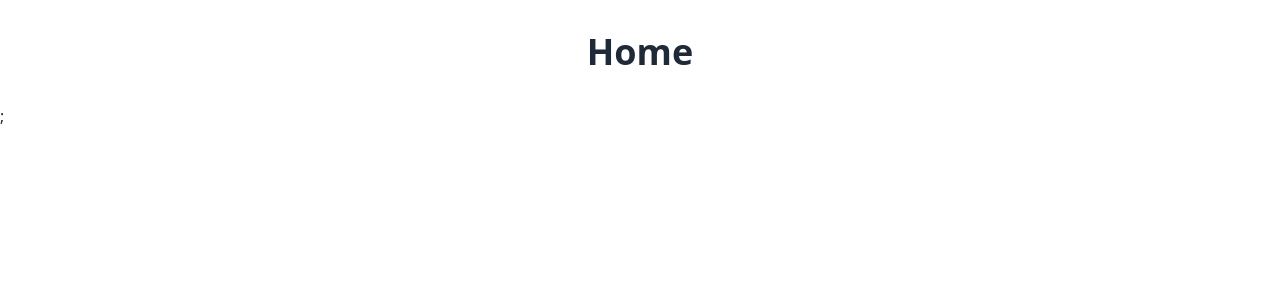
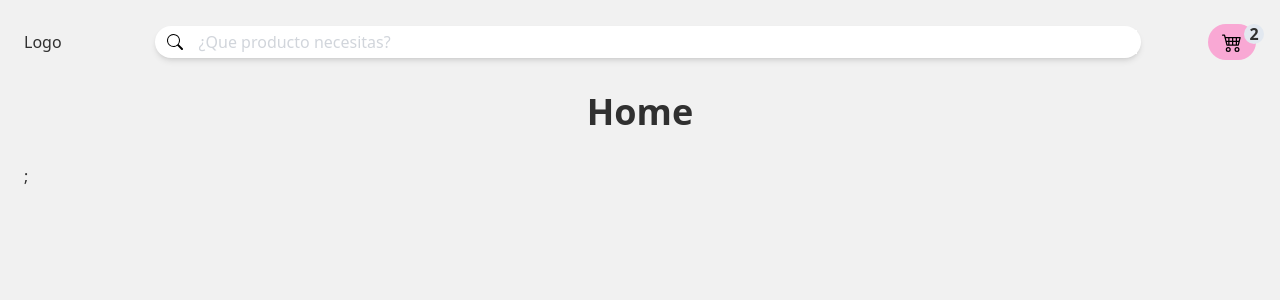
Before and after one commit to nacermanuel/anfisa, a Next.js app in the folder frontend/: page / in a window 1280 px wide. Shown: the top 300 px of the page. Built offline with nearby package versions, Linux system fonts and the light colour scheme.

Commit message:
feat(navbar): add-component-navigation

```diff
--- a/frontend/src/app/layout.tsx
+++ b/frontend/src/app/layout.tsx
@@ -1,4 +1,6 @@
+import Navigation from "@/components/Navigation";
 import "./globals.css";
+import Container from "@/components/Container";
 
 export const metadata = {
   title: "Create Next App",
@@ -12,7 +14,12 @@ export default function RootLayout({
 }) {
   return (
     <html lang="en">
-      <body>{children}</body>
+      <body>
+        <Container>
+          <Navigation />
+          {children}
+        </Container>
+      </body>
     </html>
   );
 }
--- /dev/null
+++ b/frontend/src/components/Container.tsx
@@ -0,0 +1,9 @@
+interface Props {
+  children: React.ReactNode;
+}
+
+const Container = ({ children }: Props) => {
+  return <div className="max-w-7xl mx-auto p-6">{children}</div>;
+};
+
+export default Container;
--- /dev/null
+++ b/frontend/src/components/Navigation.tsx
@@ -0,0 +1,23 @@
+import React from "react";
+import Search from "./Search";
+import cardSvg from "../../public/svg/card.svg";
+import Image from "next/image";
+
+const Navigation = () => {
+  return (
+    <nav className="flex items-center justify-between gap-2 flex-wrap">
+      <div className="w-[4rem]">Logo</div>
+      <div className="w-4/5 max-[800px]:w-full max-[800px]:order-last mx-auto">
+        <Search />
+      </div>
+      <div className="w-[3rem] bg-pink-300 p-2 flex justify-center rounded-full relative hover:cursor-pointer hover:shadow-md">
+        <Image src={cardSvg} alt="card" width="20" height="20" />
+        <span className="bg-slate-200 rounded-full w-5 h-5 absolute top-0 right-[-0.5rem] flex justify-center items-center">
+          <b>2</b>
+        </span>
+      </div>
+    </nav>
+  );
+};
+
+export default Navigation;
--- /dev/null
+++ b/frontend/src/components/Search.tsx
@@ -0,0 +1,20 @@
+import Image from "next/image";
+import React from "react";
+import searchSvg from "../../public/svg/search.svg";
+
+const Search = () => {
+  return (
+    <form className="bg-white flex gap-2 items-center shadow-md rounded-s-full rounded-e-full p-1">
+      <button className="mx-2">
+        <Image src={searchSvg} alt="search" />
+      </button>
+      <input
+        type="text"
+        className="border-none outline-none text-gray-400 placeholder-gray-300 w-full"
+        placeholder="¿Que producto necesitas?"
+      />
+    </form>
+  );
+};
+
+export default Search;
--- a/frontend/tailwind.config.js
+++ b/frontend/tailwind.config.js
@@ -8,5 +8,8 @@ module.exports = {
   theme: {
     extend: {},
   },
+  daisyui: {
+    themes: ["autumn"],
+  },
   plugins: [require("daisyui")],
 };
```
Also changed, not shown: frontend/public/svg/card.svg (added), frontend/public/svg/search.svg (added).
